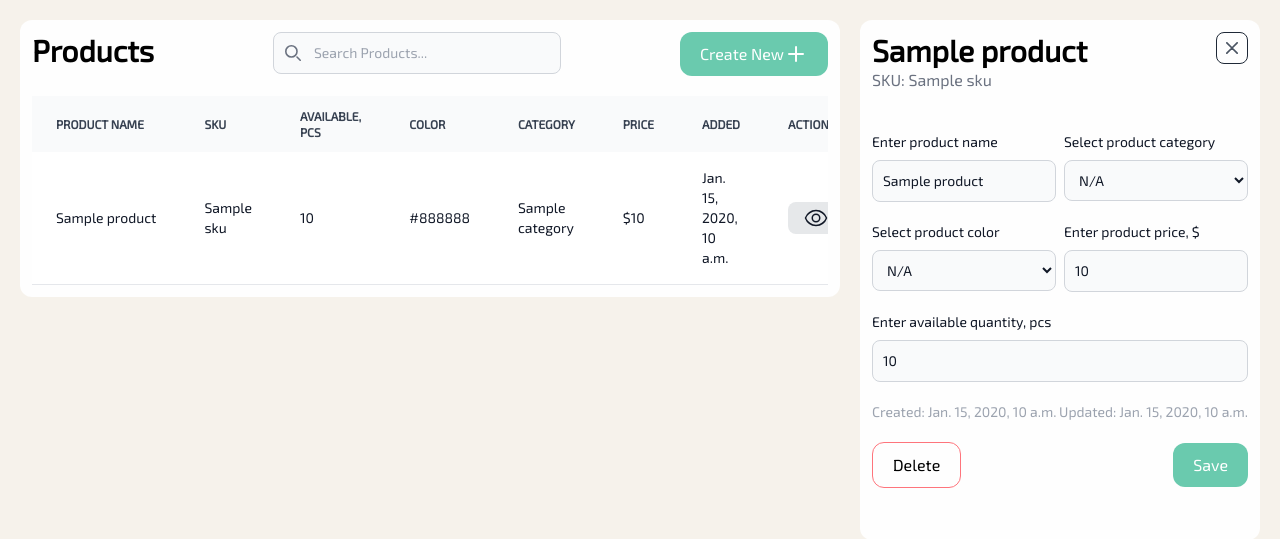
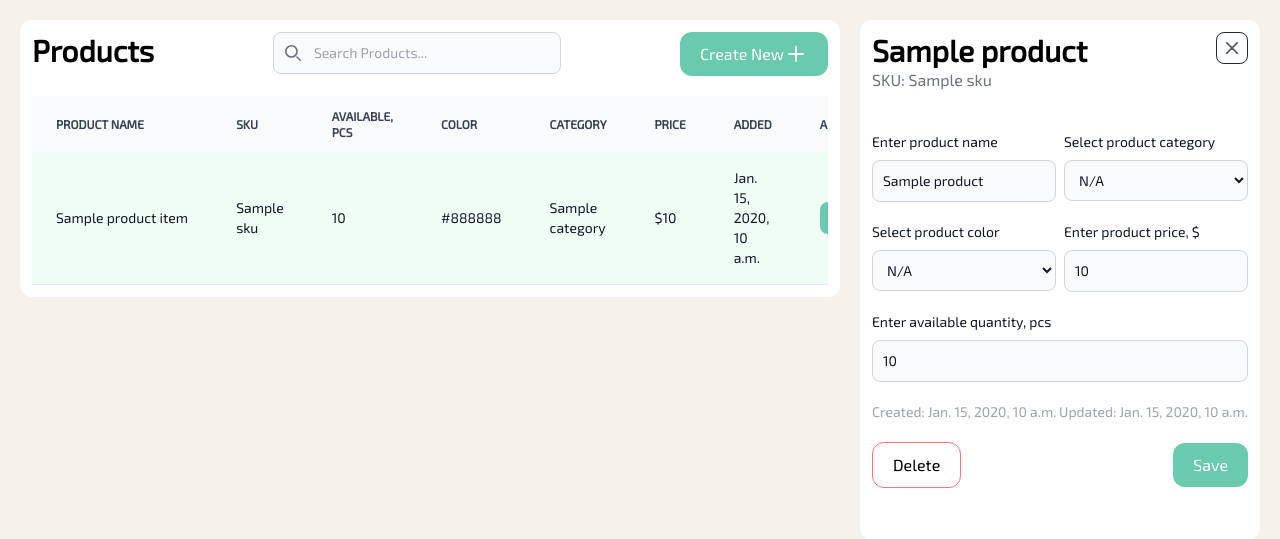
Before and after one commit to olksndrdevhub/store-dash, a Django app: template store/templates/products.html in a window 1280 px wide. Shown: the part 138-677 px from the top of the page. Run offline with Django 4.2, Linux system fonts and the light colour scheme; the template is opened without the code that fills it: most values are stand-ins (such as "Sample title", 1, 10 or a date in 2020).

Commit message:
Products animations

```diff
--- a/store/templates/partials/editProductForm.html
+++ b/store/templates/partials/editProductForm.html
@@ -7,7 +7,9 @@
             hx-get="{% url 'products_view' %}"
             hx-push-url="true"
             hx-target="#edit-product-form"
+            hx-select="#edit-product-form"
             hx-swap="delete transition:true"
+            hx-select-oob="#product-row-{{ product.id }}"
             class="bg-transparent border border-gray-800 text-gray-600 hover:text-white hover:bg-gray-600 rounded-lg text-sm w-8 h-8 ml-auto inline-flex justify-center items-center">
             <svg class="w-3 h-3" aria-hidden="true" xmlns="http://www.w3.org/2000/svg" fill="none" viewBox="0 0 14 14">
                 <path stroke="currentColor" stroke-linecap="round" stroke-linejoin="round" stroke-width="2" d="m1 1 6 6m0 0 6 6M7 7l6-6M7 7l-6 6"/>
@@ -84,15 +86,15 @@
             <span class="text-sm text-gray-400">Created: {{ product.created }}</span>
             <span class="text-sm text-gray-400">Updated: {{ product.updated }}</span>
         </div>
-        <div class="flex justify-between">
-            <button class="border border-action-danger px-5 py-2.5
+        <div class="" x-data="{showDeleteConfirmation : false}">
+            <div x-show="!showDeleteConfirmation" x-cloak
+                class="flex justify-between">
+                <button type="button" class="border border-action-danger px-5 py-2.5
                     my-auto rounded-xl hover:origin-top hover:translate-y-[-3px]
                     hover:bg-action-danger hover:text-white
                     transition transform duration-200 ease-in-out hover:cursor-pointer"
-                hx-get="{% url 'products_view' %}"
-                hx-push-url="true"
-                hx-target="#edit-product-form"
-                hx-swap="delete">
+                    x-on:click="showDeleteConfirmation = true"
+                    >
                     Delete
                 </button>
                 <button type="submit" class="bg-action-success text-white px-5 py-2.5
@@ -101,5 +103,25 @@
                     Save
                 </button>
             </div>
+            <div x-show="showDeleteConfirmation" x-cloak class="text-center border border-action-danger rounded-lg p-5">
+                <h2 class="text-xl font-semibold">Are you sure that you want to delete this product?</h2>
+                <span class="flex justify-between mt-5">
+                    <button class="border border-action-warning px-5 py-2.5
+                        my-auto rounded-lg hover:translate-y-[-3px] transitiopn transform duration-200 ease-in-out hover:cursor-pointer"
+                        type="button"
+                        x-on:click="showDeleteConfirmation = false">
+                        Cancel
+                    </button>
+                    <button class="bg-action-danger px-5 py-2.5 rounded-lg text-white hover:bg-red-800
+                        hover:translate-y-[-3px] transitiopn transform duration-200 ease-in-out hover:cursor-pointer"
+                        type="button"
+                        hx-delete="{% url 'product_item_view' product.id %}"
+                        >
+                        Delete
+                    </button>
+                </span>
+            </div>
+
+        </div>
     </form>
 </div>
--- a/store/templates/products.html
+++ b/store/templates/products.html
@@ -64,45 +64,52 @@
                     </tr>
                 </thead>
                 <tbody>
-                    {% for product in products %}
-                        <tr class="bg-white border-b hover:bg-gray-100 text-gray-900"
-                            id="product-row-{{product.id}}"
-                            x-data="{selectedRow : false}"
-                            x-bind:class="selectedRow ? 'bg-gray-100 selected-row' : 'bg-white'"
+                    {% for product_item in products %}
+                        <tr class="border-b hover:bg-gray-100 text-gray-900"
+                            id="product-row-{{product_item.id}}"
+                            {% if product.id == product_item.id %}
+                                x-data="{selectedRow : true}"
+                            {% else %}
+                                x-data="{selectedRow : false}"
+                            {% endif %}
+                            x-bind:class="selectedRow ? 'bg-green-50 selected-row' : 'bg-white'"
                             table-row>
                             <th scope="row" class="px-6 py-4 font-medium whitespace-nowrap">
-                                {{ product.name }}
+                                {{ product_item.name }}
                             </th>
                             <td class="px-6 py-4">
-                                {% if product.sku %}
-                                    {{ product.sku }}
+                                {% if product_item.sku %}
+                                    {{ product_item.sku }}
                                 {% endif %}
                             </td>
                             <td class="px-6 py-4">
-                                {{ product.available_quantity }}
+                                {{ product_item.available_quantity }}
                             </td>
                             <td class="px-6 py-4">
-                                {{ product.color }}
+                                {{ product_item.color }}
                             </td>
                             <td class="px-6 py-4">
-                                {{ product.category }}
+                                {{ product_item.category }}
                             </td>
                             <td class="px-6 py-4">
-                                ${{ product.price }}
+                                ${{ product_item.price }}
                             </td>
                             <td class="px-6 py-4">
-                                {{ product.created }}
+                                {{ product_item.created }}
                             </td>
                             <td class="px-6 py-4">
                                 <button
-                                    hx-get="{% url 'product_item_view' product.id %}"
+                                    hx-get="{% url 'product_item_view' product_item.id %}"
                                     hx-target="#form-spawn"
                                     hx-push-url="true"
-                                    hx-swap="innerHTML transition:true show:#form-spawn:top"
+                                    hx-swap="innerHTML transition:true"
                                     hx-select="#edit-product-form"
-                                    x-on:click="selectedRow = ! selectedRow; $nextTick( () => { deselectOtherRows($el) })"
+                                    hx-select-oob="#product-row-{{ product_item.id }}"
+                                    x-on:click="selectedRow = ! selectedRow; showCreateForm = false; $nextTick( () => { deselectOtherRows($el) })"
                                     x-bind:class="selectedRow ? 'bg-action-success text-white' : 'bg-active-dimmed'"
-                                    class="text-gray-900 rounded-lg text-sm px-4 py-1 hover:bg-action-success hover:text-white hover:origin-top hover:translate-y-[-3px] transition transform duration-200 ease-in-out hover:cursor-pointe focus:ring-4 focus:outline-none focus:ring-action-success font-medium">
+                                    class="text-gray-900 rounded-lg text-sm px-4 py-1 hover:bg-action-success hover:text-white
+                                        hover:origin-top hover:translate-y-[-3px] transition transform duration-200 ease-in-out
+                                        hover:cursor-pointe focus:ring-4 focus:outline-none focus:ring-action-success font-medium">
                                     <svg width="24" height="24" viewBox="0 0 32 32" xmlns="http://www.w3.org/2000/svg">
                                         <path fill="currentColor" d="M30.94 15.66A16.69 16.69 0 0 0 16 5A16.69 16.69 0 0 0 1.06 15.66a1 1 0 0 0 0 .68A16.69 16.69 0 0 0 16 27a16.69 16.69 0 0 0 14.94-10.66a1 1 0 0 0 0-.68ZM16 25c-5.3 0-10.9-3.93-12.93-9C5.1 10.93 10.7 7 16 7s10.9 3.93 12.93 9C26.9 21.07 21.3 25 16 25Z"/>
                                         <path fill="currentColor" d="M16 10a6 6 0 1 0 6 6a6 6 0 0 0-6-6Zm0 10a4 4 0 1 1 4-4a4 4 0 0 1-4 4Z"/>
```
Also changed, not shown: store/views.py (+16 -1 lines), static/css/tailwind/main.min.css. Lines whose indentation alone changed are shown as unchanged.
